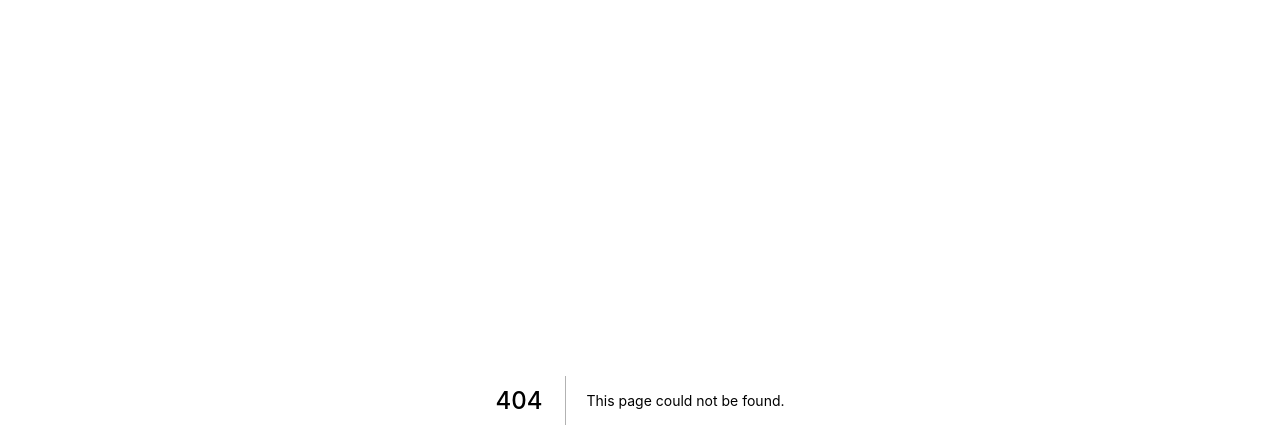
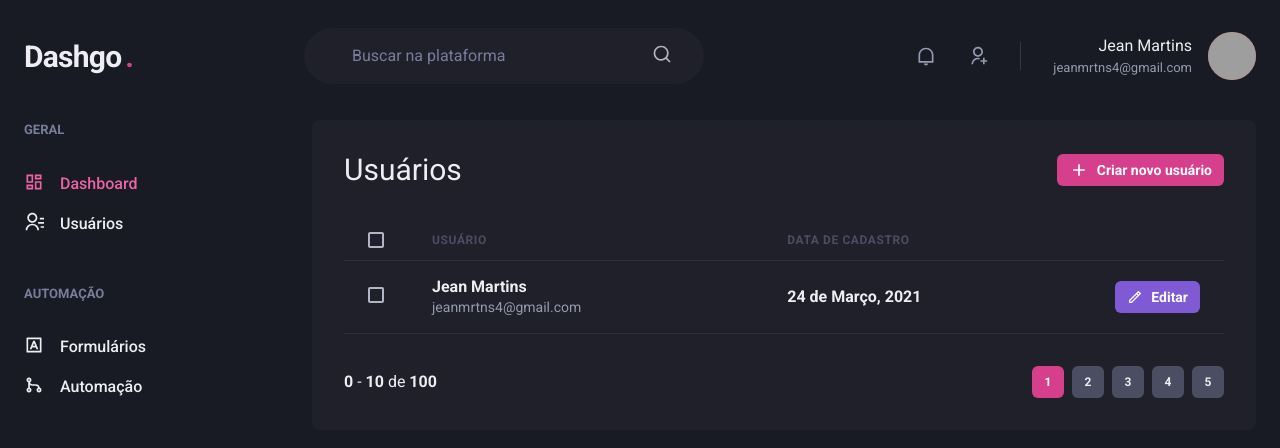
Before and after one commit to jeanmrtns/dashgo, a Next.js app: page /users in a window 1280 px wide. Before the commit this address had no page. Shown: the top 448 px of the page. Built offline with nearby package versions, Linux system fonts and the light colour scheme; grey boxes are pictures that could not be loaded.

Commit message:
Controle de usuarios

```diff
--- /dev/null
+++ b/src/components/Pagination.tsx
@@ -0,0 +1,70 @@
+import { HStack, Button, Box } from "@chakra-ui/react";
+
+export function Pagination() {
+  return (
+    <HStack mt="8" justify="space-between" align="center" spacing="6">
+        <Box>
+            <strong>0</strong> - <strong>10</strong> de <strong>100</strong>
+        </Box>
+      <HStack spacing="2">
+        <Button
+          size="sm"
+          fontSize="xs"
+          w="4"
+          colorScheme="pink"
+          disabled
+          _disabled={{ bgColor: "pink.500", cursor: "default" }}
+        >
+          1
+        </Button>
+        <Button
+          size="sm"
+          fontSize="xs"
+          w="4"
+          bgColor="gray.600"
+          _hover={{
+            bgColor: "gray.500",
+          }}
+        >
+          2
+        </Button>
+
+        <Button
+          size="sm"
+          fontSize="xs"
+          w="4"
+          bgColor="gray.600"
+          _hover={{
+            bgColor: "gray.500",
+          }}
+        >
+          3
+        </Button>
+
+        <Button
+          size="sm"
+          fontSize="xs"
+          w="4"
+          bgColor="gray.600"
+          _hover={{
+            bgColor: "gray.500",
+          }}
+        >
+          4
+        </Button>
+
+        <Button
+          size="sm"
+          fontSize="xs"
+          w="4"
+          bgColor="gray.600"
+          _hover={{
+            bgColor: "gray.500",
+          }}
+        >
+          5
+        </Button>
+      </HStack>
+    </HStack>
+  );
+}
--- /dev/null
+++ b/src/pages/users/index.tsx
@@ -0,0 +1,96 @@
+import {
+  Box,
+  Flex,
+  Heading,
+  Button,
+  Icon,
+  Table,
+  Thead,
+  Tr,
+  Th,
+  Checkbox,
+  Tbody,
+  Td,
+  Text,
+} from "@chakra-ui/react";
+import { RiAddLine, RiPencilLine } from "react-icons/ri";
+import { Header } from "../../components/Header";
+import { Pagination } from "../../components/Pagination";
+import { Sidebar } from "../../components/Sidebar";
+
+function UserList() {
+  return (
+    <Box>
+      <Header />
+      <Flex w="100%" my="6" maxW={1480} mx="auto" px="6">
+        <Sidebar />
+
+        <Box flex="1" borderRadius={8} bg="gray.800" p="8">
+          <Flex mb="8" justify="space-between" align="center">
+            <Heading size="lg" fontWeight="normal">
+              Usuários
+            </Heading>
+
+            <Button
+              as="a"
+              href="/users/create"
+              size="sm"
+              fontSize="sm"
+              colorScheme="pink"
+              leftIcon={<Icon as={RiAddLine} fontSize="20" />}
+            >
+              Criar novo usuário
+            </Button>
+          </Flex>
+
+          <Table colorScheme="whiteAlpha">
+            <Thead>
+              <Tr>
+                <Th px="6" color="gray.300" w="8">
+                  <Checkbox colorScheme="pink" />
+                </Th>
+                <Th>Usuário</Th>
+                <Th>Data de cadastro</Th>
+                <Th w="8"></Th>
+              </Tr>
+            </Thead>
+            <Tbody>
+              <Tr>
+                <Td px="6">
+                  <Checkbox colorScheme="pink" />
+                </Td>
+                <Td>
+                  <Box>
+                    <Text fontWeight="bold">Jean Martins</Text>
+                    <Text fontSize="sm" color="gray.300">
+                      jeanmrtns4@gmail.com
+                    </Text>
+                  </Box>
+                </Td>
+                <Td>
+                  <Box>
+                    <Text fontWeight="bold">24 de Março, 2021</Text>
+                  </Box>
+                </Td>
+                <Td>
+                  <Button
+                    as="a"
+                    size="sm"
+                    fontSize="sm"
+                    colorScheme="purple"
+                    leftIcon={<Icon as={RiPencilLine} fontSize="16" />}
+                  >
+                    Editar
+                  </Button>
+                </Td>
+              </Tr>
+            </Tbody>
+          </Table>
+          <Pagination />
+        </Box>
+      </Flex>
+    </Box>
+  );
+}
+
+export default UserList;
```
Also changed, not shown: src/pages/users/create.tsx (added, +67 -0 lines).
